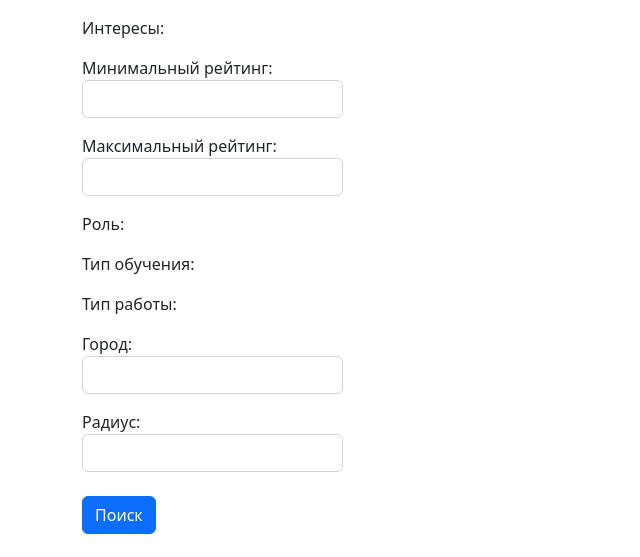
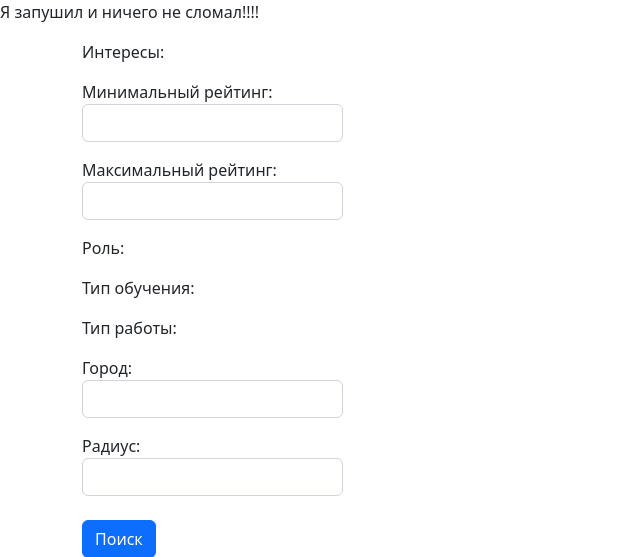
Before and after one commit to Kekisunya/eduheroes.ru, a Django app: template employees/templates/employees/employee_list.html in a window 1280 px wide. Shown: the part 72-629 px from the top of the page, without its empty margins (0-640 px from the left). Run offline with Django 3.2, Linux system fonts and the light colour scheme; the template is opened without the code that fills it, so the values that code supplies are empty; parts of the project's set-up code (start-up, migrations or seed data) failed here and were passed over; some libraries are stand-ins or nearby versions.

Commit message:
test commit

```diff
--- a/templates/base.html
+++ b/templates/base.html
@@ -34,6 +34,8 @@
 {% endfor %}
 {% endif %}
 {% endautoescape %}
+
+<p>Я запушил и ничего не сломал!!!!</p>
 
 <div class="container" id="id_loading_spinner" style="display: none;">
     <div class="d-flex flex-row mx-auto flex-grow-1 justify-content-center">
```
